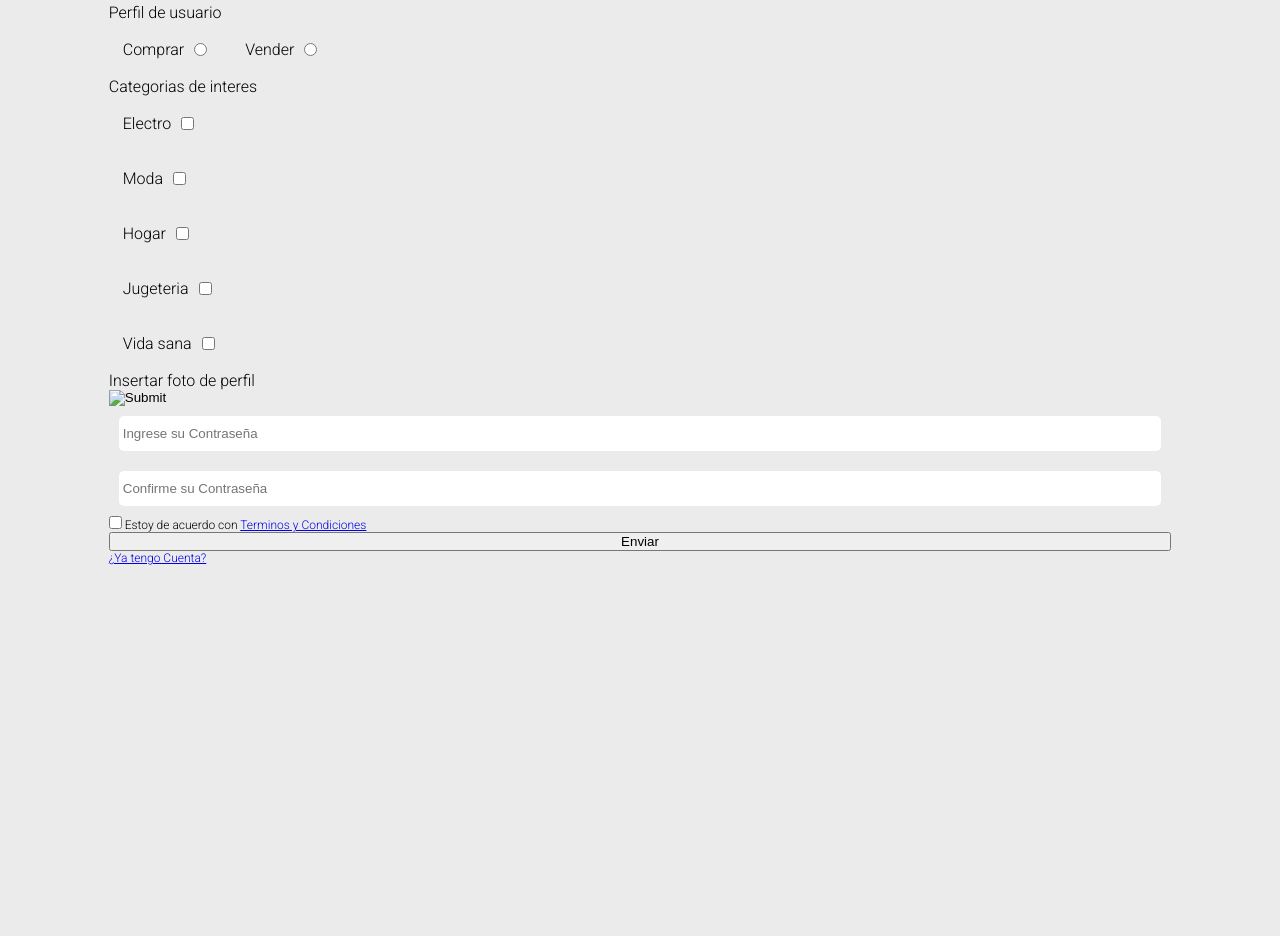
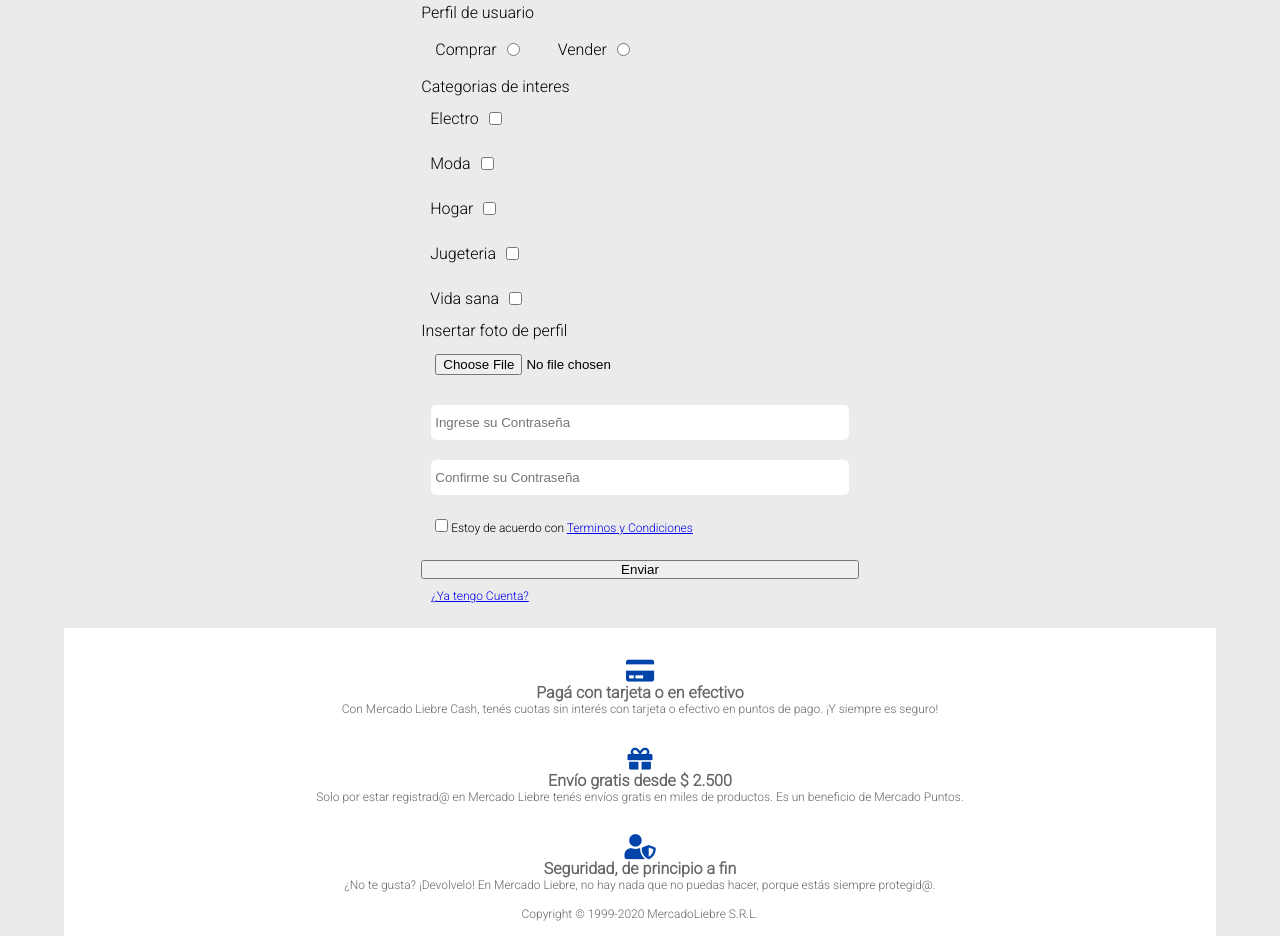
Before and after one commit to MartinAltuna/mercadoliebre, a website: page views/register.html in a window 1280 px wide. Shown: the part 581-1517 px from the top of the page. Before the commit the page ends 1161 px from the top, so only its background shows below. Drawn offline with Linux system fonts and the light colour scheme; files that its build step writes are made by us from their sources; files whose address does not match are found by name.

Commit message:
agregue login y footer en todas las paginas

```diff
--- a/public/css/styles.css
+++ b/public/css/styles.css
@@ -195,6 +195,40 @@ article div.main-article{
     align-items: center;
 }
 
+/*FOOTER*/
+
+footer{
+    background-color: #fff;
+    color: #666;
+    width: 90vw;
+    margin: auto;
+    display: flex;
+    flex-direction: column;
+    justify-content: center;
+}
+
+.footer-text{
+    display: flex;
+    align-items: center;
+    justify-content: center;
+    flex-direction: column;
+    margin-top: 30px;
+}
+
+.footer-text p {
+    text-align: center;
+}
+
+.footer-icon {
+    color: #0044AA;
+    font-size: 25px;
+}
+
+.copyright-text {
+    text-align: center;
+    margin: 15px;
+}
+
 /*REGISTRO*/
 
 .registro{
@@ -247,13 +281,59 @@ article div.main-article{
 .checkbox div{
     height: 35px;
     padding: 4px;
-    margin: 10px;
+    margin: 5px;
     display: flex;
     flex-direction: row;
     align-items: center;
 }
 
+#userphoto{
+    height: 35px;
+    padding: 4px;
+    margin: 10px;
+    display: flex;
+    align-items: center;
+}
 
+.terminos{
+    height: 35px;
+    padding: 4px;
+    margin: 10px;
+}
+
+.cuenta-creada{
+    margin: 10px;
+}
+
+/*LOGIN*/
+
+.login{
+    display: flex;
+    justify-content: center;
+    margin: 15px;
+}
+
+.form-login{
+    width: 85%;
+    height: auto;
+    display: flex;
+    flex-direction: column;
+    justify-content: center;
+}
+
+.controls{
+    background-color: #FFF;
+    border: none;
+    color: #666;
+    padding: 4px;
+    border-radius: 5px;
+    height: 35px;
+    margin: 10px;
+    overflow: hidden;
+    display: flex;
+    align-items: flex-start;
+    justify-content: flex-start;
+}
 
 @media (min-width: 425px){
 
@@ -337,6 +417,16 @@ article div.main-article{
     .products article{
         width: 45%;
     }
+
+    /*REGISTRO*/
+
+    .form-register{
+        width: 50%;
+        height: auto;
+        display: flex;
+        flex-direction: column;
+        justify-content: center;
+    }
 }
 
 @media (min-width: 769px){
@@ -371,4 +461,14 @@ article div.main-article{
     .products article{
         width: 23%;
     }
+
+    /*REGISTRO*/
+
+    .form-register{
+        width: 35%;
+        height: auto;
+        display: flex;
+        flex-direction: column;
+        justify-content: center;
+    }
 }
--- a/views/register.html
+++ b/views/register.html
@@ -94,15 +94,33 @@
             </div>
         </label>
         <label for="userphoto">Insertar foto de perfil</label>
-            <input class="control" type="image" name="userphoto" id="userphoto">
-            <label for="password"></label>
+            <input class="control" type="file" name="userphoto" id="userphoto">
+        <label for="password"></label>
             <input class="controls" type="password" name="password" id="password" placeholder="Ingrese su Contraseña">
         <label for="confirmPassword"></label>
             <input class="controls" type="password" name="confirmPassword" id="confirmPassword" placeholder="Confirme su Contraseña">
-        <p><input type="checkbox" name="rememberMe" value="Recordar usuario">
+        <p class="terminos"><input type="checkbox" name="rememberMe" value="De acuerdo">
         Estoy de acuerdo con <a href="#">Terminos y Condiciones</a></p>
         <button type="submit" class="button">Enviar</button>
-        <p><a href="#">¿Ya tengo Cuenta?</a></p>
+        <p class="cuenta-creada"><a href="#">¿Ya tengo Cuenta?</a></p>
         </div>
     </form>
+    <footer>
+        <div class="footer-text">
+            <i class="fas fa-credit-card footer-icon"></i>
+            <h4>Pagá con tarjeta o en efectivo</h4>
+            <p class="text-body">Con Mercado Liebre Cash, tenés cuotas sin interés con tarjeta o efectivo en puntos de pago. ¡Y siempre es seguro!</p>
+        </div>
+        <div class="footer-text">
+            <i class="fas fa-gift footer-icon"></i>
+            <h4>Envío gratis desde $ 2.500</h4>
+            <p class="text-body">Solo por estar registrad@ en Mercado Liebre tenés envíos gratis en miles de productos. Es un beneficio de Mercado Puntos.</p>
+        </div>
+        <div class="footer-text">
+            <i class="fas fa-user-shield footer-icon"></i>
+            <h4>Seguridad, de principio a fin</h4>
+            <p class="text-body">¿No te gusta? ¡Devolvelo! En Mercado Liebre, no hay nada que no puedas hacer, porque estás siempre protegid@.</p>
+        </div>
+        <p class="copyright-text">Copyright © 1999-2020 MercadoLiebre S.R.L.</p>
+    </footer>
 </body>
```
Also changed, not shown: views/home.html (+16 -2 lines), views/login.html (+22 -3 lines).
